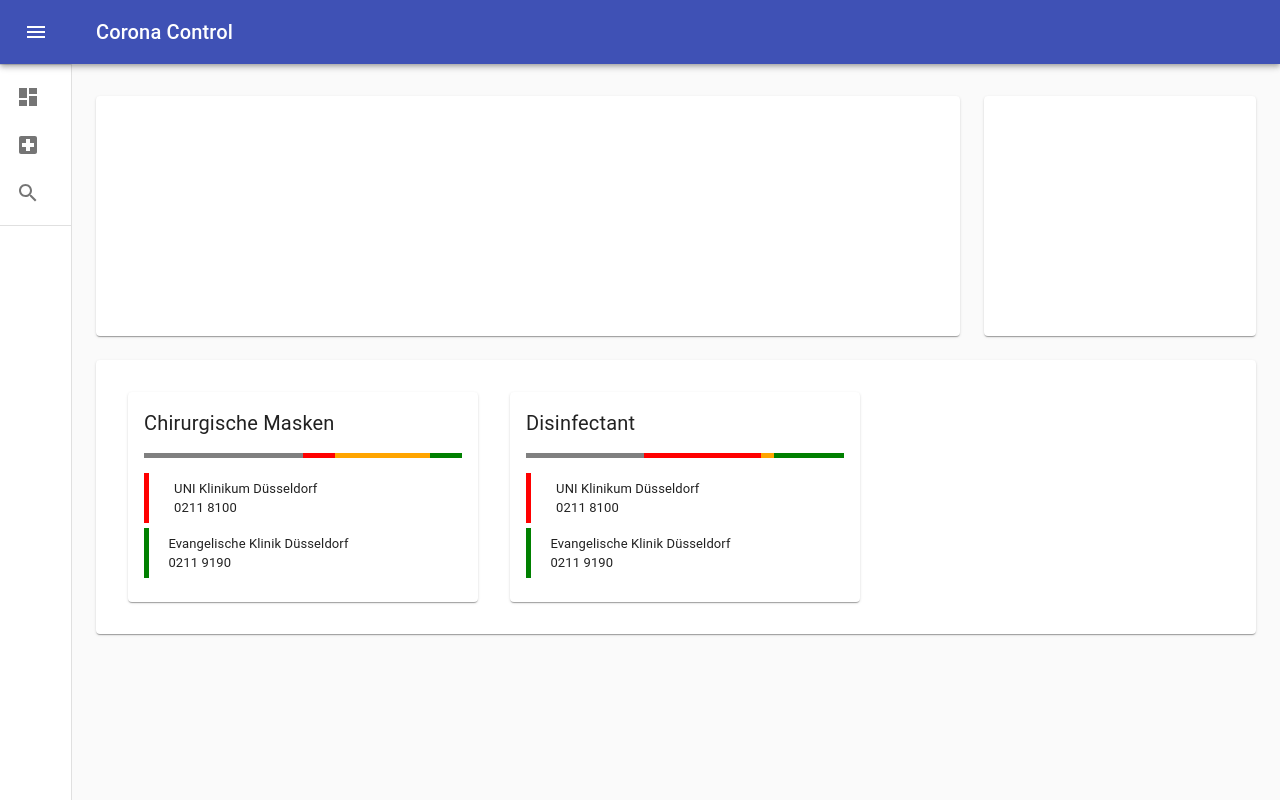
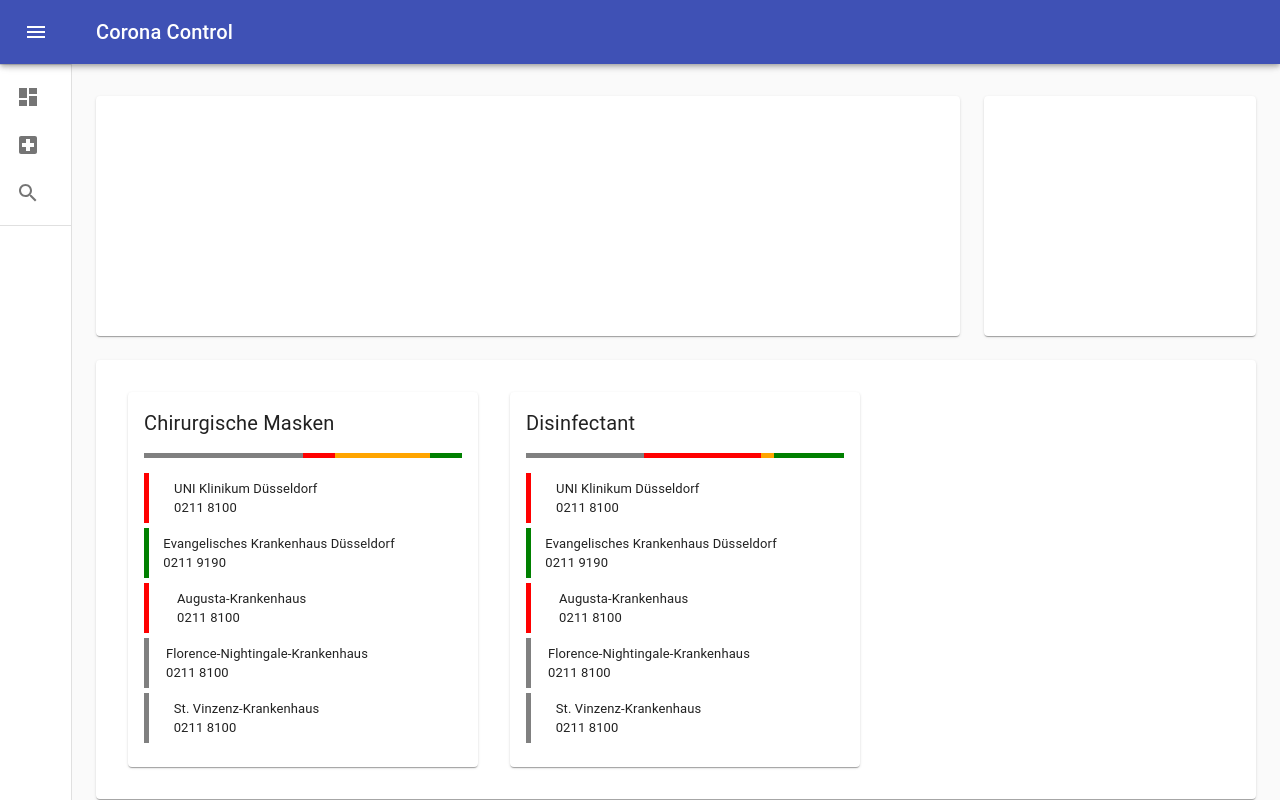
Before and after one commit to nortal/corona-control, a React (Create React App) app: page / in a window 1280 px wide. Built offline with nearby package versions, Linux system fonts and the light colour scheme.

Commit message:
Five sample stakeholders in resource cards

```diff
--- a/src/components/views/Dashboard.tsx
+++ b/src/components/views/Dashboard.tsx
@@ -22,11 +22,20 @@ const useStyles = makeStyles(theme => ({
 }));
 
 const sampleStatistics = [{label: "Chirurgische Masken", nrOk: 50, nrLow: 150, nrCritical: 50, nrOutOfStock: 250,
-    stakeholderStatuses: [{"name": "UNI Klinikum Düsseldorf", contact: " 0211 8100", stockStatus: StockStatus.CRITICAL},
-        {"name": "Evangelische Klinik Düsseldorf", contact: " 0211 9190", stockStatus: StockStatus.OK}]},
+    stakeholderStatuses: [
+        {"name": "UNI Klinikum Düsseldorf", contact: " 0211 8100", stockStatus: StockStatus.CRITICAL},
+        {"name": "Evangelisches Krankenhaus Düsseldorf", contact: " 0211 9190", stockStatus: StockStatus.OK},
+        {"name": "Augusta-Krankenhaus", contact: " 0211 8100", stockStatus: StockStatus.CRITICAL},
+        {"name": "Florence-Nightingale-Krankenhaus", contact: " 0211 8100", stockStatus: StockStatus.OUT_OF_STOCK},
+        {"name": "St. Vinzenz-Krankenhaus", contact: " 0211 8100", stockStatus: StockStatus.OUT_OF_STOCK}]},
     {label: "Disinfectant", nrOk: 150, nrLow: 27, nrCritical: 250, nrOutOfStock: 250,
-        stakeholderStatuses: [{"name": "UNI Klinikum Düsseldorf", contact: " 0211 8100", stockStatus: StockStatus.CRITICAL},
-            {"name": "Evangelische Klinik Düsseldorf", contact: " 0211 9190", stockStatus: StockStatus.OK}]}];
+        stakeholderStatuses: [
+            {"name": "UNI Klinikum Düsseldorf", contact: " 0211 8100", stockStatus: StockStatus.CRITICAL},
+            {"name": "Evangelisches Krankenhaus Düsseldorf", contact: " 0211 9190", stockStatus: StockStatus.OK},
+            {"name": "Augusta-Krankenhaus", contact: " 0211 8100", stockStatus: StockStatus.CRITICAL},
+            {"name": "Florence-Nightingale-Krankenhaus", contact: " 0211 8100", stockStatus: StockStatus.OUT_OF_STOCK},
+            {"name": "St. Vinzenz-Krankenhaus", contact: " 0211 8100", stockStatus: StockStatus.OUT_OF_STOCK}
+        ]}];
 
 const Dashboard = () => {
     const classes = useStyles();
```
